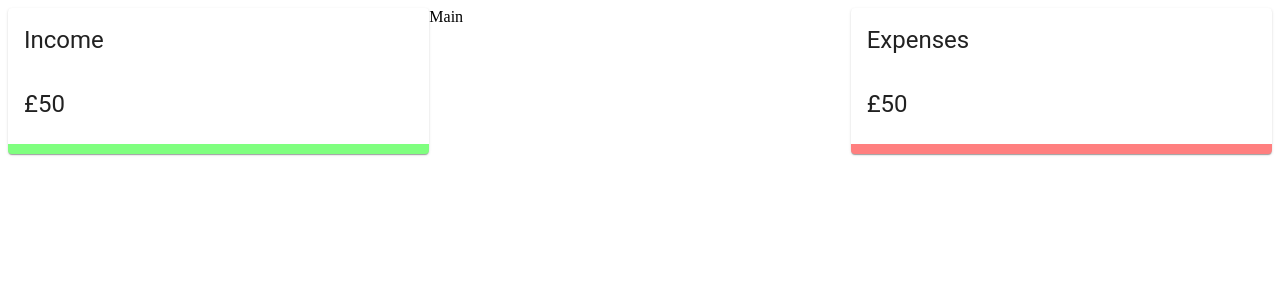
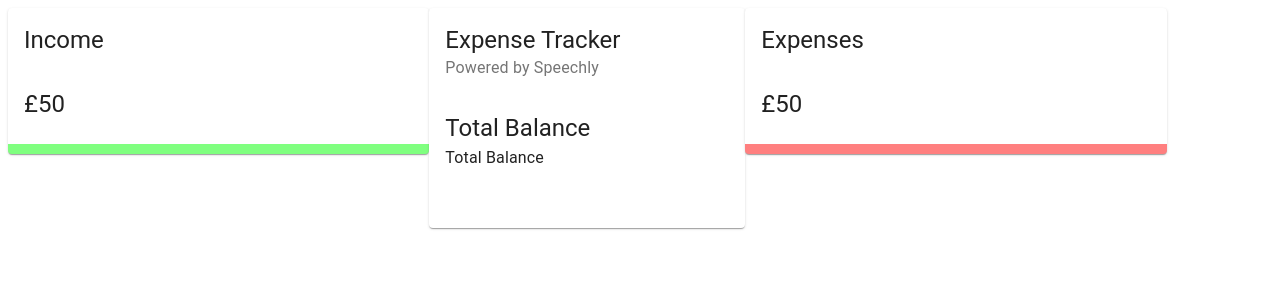
Before and after one commit to MaksMikolajczak/expenseTracker, a React (Create React App) app in the folder client/: page / in a window 1280 px wide. Shown: the top 300 px of the page. Built offline with nearby package versions, Linux system fonts and the light colour scheme.

Commit message:
Added main component and form

```diff
--- a/client/src/App.js
+++ b/client/src/App.js
@@ -2,6 +2,7 @@
 import { Grid } from '@material-ui/core';
 
 import Side from './components/side';
+import Main from './components/main';
 
 // import useStyles from './css'
 
@@ -13,8 +14,8 @@
                 <Grid Item xs={12} sm={4}>
                     <Side title="Income"/>
                 </Grid>
-                <Grid Item xs={12} sm={4}>
-                    Main
+                <Grid Item xs={12} sm={3}>
+                    < Main />
                 </Grid>
                 <Grid Item xs={12} sm={4}>
                     <Side title="Expenses"/>
--- /dev/null
+++ b/client/src/components/main.jsx
@@ -0,0 +1,29 @@
+import React from 'react';
+import {Card, CardHeader, CardContent, Typography, Grid } from '@material-ui/core';
+import {Doughnut} from 'react-chartjs-2';
+
+import useStyles from './css';
+
+const Main = ({title}) => {
+    const classes = useStyles();
+    return (
+    <Card className={classes.Main}>
+        <CardHeader title="Expense Tracker"  subheader="Powered by Speechly" />
+        <CardContent>
+            <Typography variant="h5">Total Balance</Typography>
+            <Typography variant="subtitle1" >Total Balance</Typography>
+            {/* <Doughnut data="DATA" /> */}
+            {/* Form */}
+        </CardContent>
+        <CardContent className={classes.Main2} >
+            <Grid container spacing={2} >
+                <Grid item xs={12}>
+                    {/* List */}
+                </Grid>
+            </Grid>
+        </CardContent>
+    </Card>
+    );
+    }
+
+export default Main;
```
Also changed, not shown: client/src/components/form.jsx (added, +29 -0 lines).
